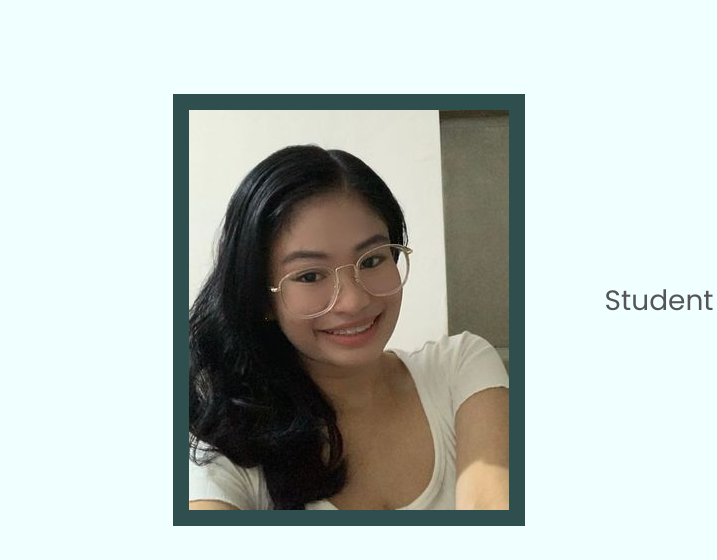
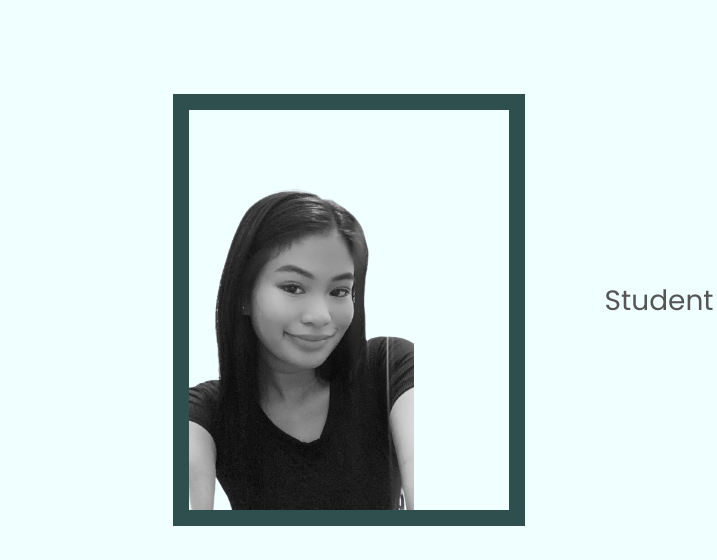
Before and after one commit to katemesias/MESIAS-WEBDEV, a plain HTML site: page index.html in a window 1280 px wide. Shown: the part 162-722 px from the top of the page, 0-717 px from the left. Drawn offline with Linux system fonts and the light colour scheme.

Commit message:
Added piicture
Changed my website picture

```diff
--- a/index.html
+++ b/index.html
@@ -37,7 +37,7 @@
     </nav>
     <section id="profile">
       <div class="section__pic-container">
-        <img src="./assests/pic.jpg" alt="Profile Picture" />
+        <img src="assests/websitepic.png" alt="Profile Picture" />
       </div>
       <div class="section__text">
         <p class="section__text__p1">Hello I am</p>
```
Also changed, not shown: assests/websitepic.png (added).
